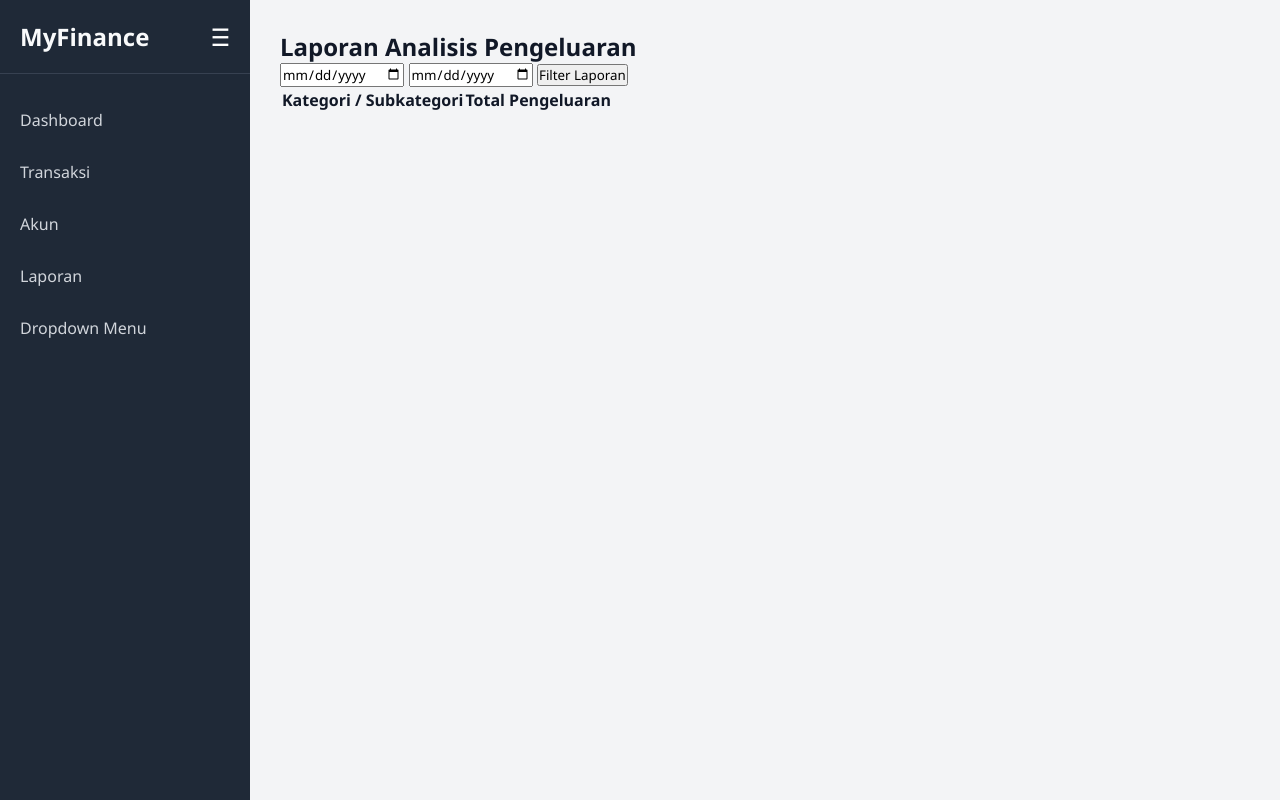
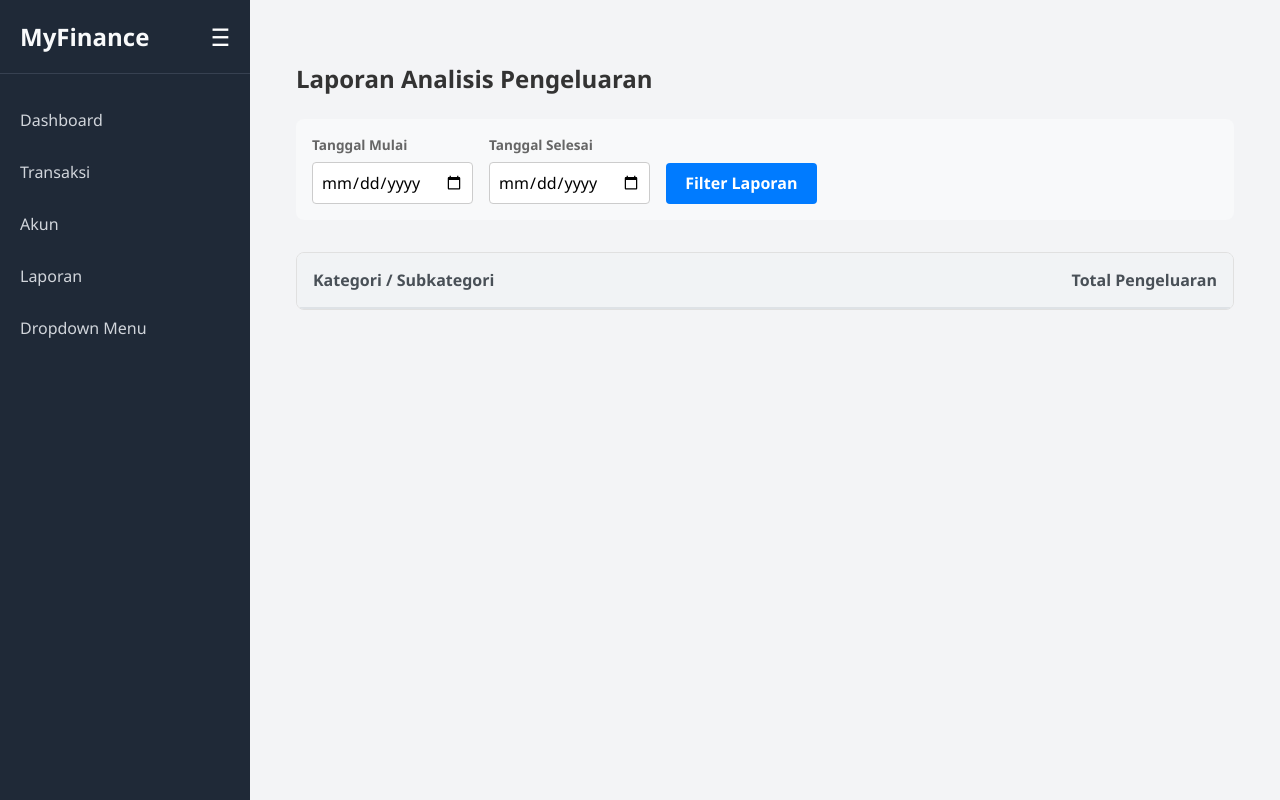
Before and after one commit to 230055Fawwaz/MyFinance, a Flask app: page /laporan in a window 1280 px wide. Run offline with Flask 3, Linux system fonts and the light colour scheme; lists and menus that the app fills with data are empty.

Commit message:
feat: add laporan page styling

```diff
--- a/app/static/css/laporan.css
+++ b/app/static/css/laporan.css
@@ -6,3 +6,123 @@
    Catatan:
      - Mengatur tampilan halaman laporan
    ========================================== */
+
+   /* Container Utama */
+   .report-container {
+       max-width: 1000px;
+       margin: 2rem auto;
+       padding: 0 1rem;
+       font-family: sans-serif;
+   }
+
+   .report-title {
+       color: #333;
+       margin-bottom: 1.5rem;
+   }
+
+   /* Form Filter */
+   .filter-form {
+       display: flex;
+       gap: 1rem;
+       align-items: flex-end;
+       margin-bottom: 2rem;
+       background-color: #f8f9fa;
+       padding: 1rem;
+       border-radius: 8px;
+   }
+
+   .form-group {
+       display: flex;
+       flex-direction: column;
+       gap: 0.5rem;
+   }
+
+   .form-group label {
+       font-size: 0.85rem;
+       color: #666;
+       font-weight: bold;
+   }
+
+   .form-input {
+       padding: 0.5rem;
+       border: 1px solid #ccc;
+       border-radius: 4px;
+       font-size: 1rem;
+   }
+
+   .btn-filter {
+       padding: 0.6rem 1.2rem;
+       background-color: #007bff;
+       color: white;
+       border: none;
+       border-radius: 4px;
+       cursor: pointer;
+       font-size: 1rem;
+       font-weight: bold;
+       transition: background 0.2s;
+   }
+
+   .btn-filter:hover {
+       background-color: #0056b3;
+   }
+
+   /* Tabel Laporan */
+   .table-responsive {
+       overflow-x: auto;
+       border: 1px solid #e0e0e0;
+       border-radius: 8px;
+   }
+
+   .report-table {
+       width: 100%;
+       border-collapse: collapse;
+       text-align: left;
+   }
+
+   .report-table th {
+       background-color: #f1f3f5;
+       color: #495057;
+       padding: 1rem;
+       font-weight: 600;
+       border-bottom: 2px solid #dee2e6;
+   }
+
+   .report-table td {
+       padding: 0.75rem 1rem;
+       border-bottom: 1px solid #dee2e6;
+   }
+
+   /* Baris Kategori (Parent) */
+   .row-category {
+       background-color: #f8f9fa;
+       font-weight: bold;
+       color: #212529;
+   }
+
+   /* Baris Subkategori (Child) */
+   .row-subcategory {
+       background-color: #ffffff;
+   }
+
+   .row-subcategory .sub-name {
+       padding-left: 2.5rem; /* Menggantikan peluru manual dengan indentasi bersih */
+       color: #495057;
+       position: relative;
+   }
+
+   /* Variasi CSS Modern: Menambah garis penanda subkategori */
+   .row-subcategory .sub-name::before {
+       content: "—";
+       position: absolute;
+       left: 1.2rem;
+       color: #adb5bd;
+   }
+
+   /* Kolom Angka/Uang */
+   .amount {
+       font-variant-numeric: tabular-nums; /* Membuat angka sejajar vertikal */
+       text-align: right;
+   }
+   .report-table th:last-child {
+       text-align: right;
+   }
--- a/app/templates/laporan.html
+++ b/app/templates/laporan.html
@@ -9,25 +9,32 @@
 
 {% extends "base.html" %}
 
-{% block title %}Akun - MyFinance{% endblock %}
+{% block title %}Laporan Analisis Pengeluaran - MyFinance{% endblock %}
 
 {% block extra_css %}
 <link rel="stylesheet" href="{{ url_for('static', filename='css/laporan.css') }}">
 {% endblock %}
 
 {% block content %}
-<div class="container">
-  <h2>Laporan Analisis Pengeluaran</h2>
+<div class="report-container">
+  <h2 class="report-title">Laporan Analisis Pengeluaran</h2>
 
   <!-- Form Filter Tanggal -->
-    <form method="GET" action="/laporan_hasil">
-        <input type="date" name="start_date" value="{{ start_date }}">
-        <input type="date" name="end_date" value="{{ end_date }}">
-        <button type="submit">Filter Laporan</button>
+  <form method="GET" action="{{ url_for('laporan_hasil') }}" class="filter-form">
+      <div class="form-group">
+          <label for="start_date">Tanggal Mulai</label>
+          <input type="date" id="start_date" name="start_date" value="{{ start_date }}" class="form-input">
+      </div>
+      <div class="form-group">
+          <label for="end_date">Tanggal Selesai</label>
+          <input type="date" id="end_date" name="end_date" value="{{ end_date }}" class="form-input">
+      </div>
+      <button type="submit" class="btn-filter">Filter Laporan</button>
   </form>
 
-  <!-- Tabel Grid Laporan -->
-  <table class="table">
+  <!-- Tabel Laporan -->
+  <div class="table-responsive">
+      <table class="report-table">
           <thead>
               <tr>
                   <th>Kategori / Subkategori</th>
@@ -36,18 +43,18 @@
           </thead>
           <tbody>
               {% for cat in categories %}
-              <!-- Baris Kategori Utama (Bold) -->
-              <tr style="background-color: #f8f9fa; font-weight: bold;">
+                  <!-- Baris Kategori Utama -->
+                  <tr class="row-category">
                       <td>{{ cat.category_name }}</td>
-                  <td>Rp {{ "{:,.2f}".format(cat.total) }}</td>
+                      <td class="amount">Rp {{ "{:,.2f}".format(cat.total) }}</td>
                   </tr>
 
-              <!-- Baris Subkategori di bawah Kategori Utama -->
+                  <!-- Baris Subkategori -->
                   {% for sub in subcategories %}
                       {% if sub.category_name == cat.category_name %}
-                  <tr>
-                      <td style="padding-left: 30px; color: #555;">• {{ sub.subcategory_name }}</td>
-                      <td style="color: #555;">Rp {{ "{:,.2f}".format(sub.total) }}</td>
+                      <tr class="row-subcategory">
+                          <td class="sub-name">{{ sub.subcategory_name }}</td>
+                          <td class="amount">Rp {{ "{:,.2f}".format(sub.total) }}</td>
                       </tr>
                       {% endif %}
                   {% endfor %}
@@ -55,9 +62,9 @@
           </tbody>
       </table>
   </div>
+</div>
 {% endblock %}
 
-{# 4. Menambah JS khusus halaman transaksi saja #}
 {% block extra_js %}
 <script src="{{ url_for('static', filename='js/laporan.js') }}"></script>
 {% endblock %}
```
Lines whose indentation alone changed are shown as unchanged.
